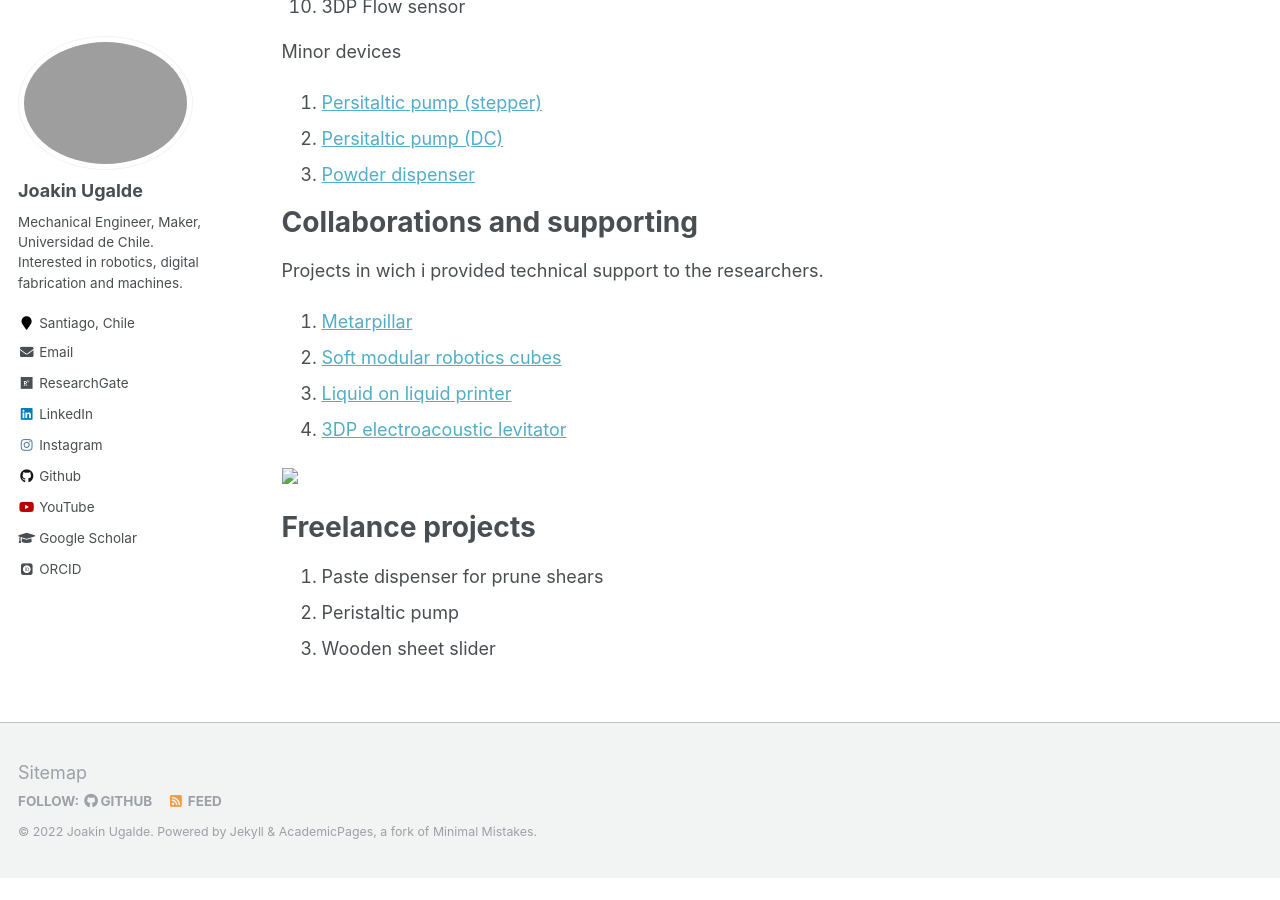
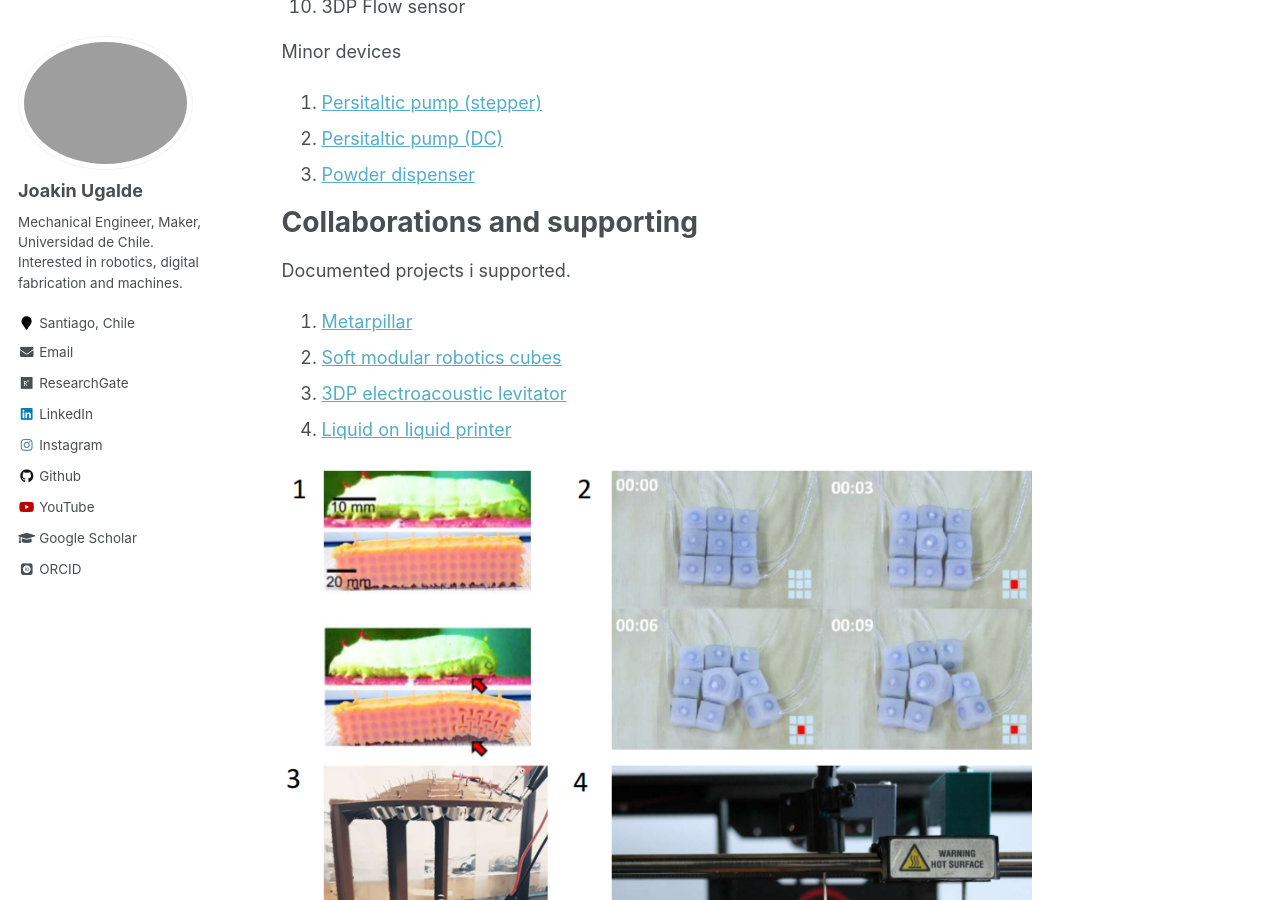
Before and after one commit to jkugalde/jkugalde.github.io, a Jekyll site: the page built from _pages/portfolio.md, in a window 1280 px wide and 900 px high, scrolled down 1979 px. Built offline with Jekyll 4.4.1, drawn with Linux system fonts in a browser that asks for light colours; some web fonts are replaced; before the commit the page ends 2857 px from its top, so only the background shows below that.

Commit message:
portfolio update

```diff
--- a/_pages/portfolio.md
+++ b/_pages/portfolio.md
@@ -58,12 +58,13 @@ Minor devices
 
 # Collaborations and supporting
 
-Projects in wich i provided technical support to the researchers.
+Documented projects i supported.
 
 1. [Metarpillar](https://www.sciencedirect.com/science/article/pii/S0264127521008406)
 2. [Soft modular robotics cubes](https://www.researchgate.net/publication/312121627_Soft_Modular_Robotic_Cubes_Toward_Replicating_Morphogenetic_Movements_of_the_Embryo)
-3. [Liquid on liquid printer](https://jkugalde.github.io/files/liquidprint.pdf)
-4. [3DP electroacoustic levitator](https://jkugalde.github.io/portfolio/levitator/)
+3. [3DP electroacoustic levitator](https://jkugalde.github.io/portfolio/levitator/)
+4. [Liquid on liquid printer](https://jkugalde.github.io/files/liquidprint.pdf)
+
 
 <img src="/images/colsup.png" width="750">
 
```
Also changed, not shown: _pages/about.md (+1 -1 lines), images/colsup.png (added).
